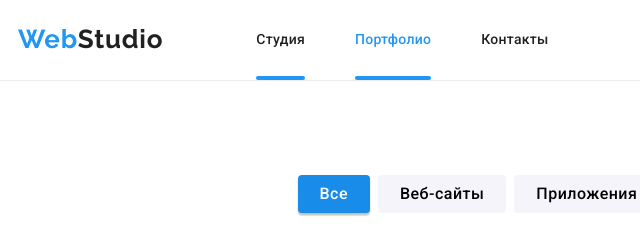
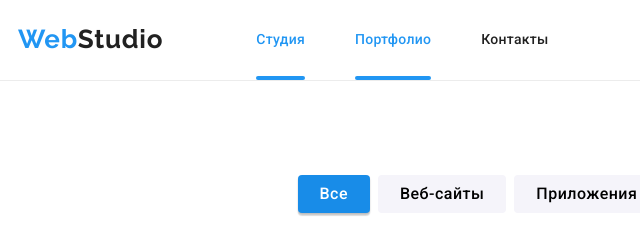
Before and after one commit to VitaliiPankin/goit-markup-hw-05, a plain HTML site: page portfolio.html in a window 1280 px wide. In both pictures the pointer is over the link "Студия". Shown: the top 240 px of the page, 37-677 px from the left. Drawn offline with nearby package versions, Linux system fonts and the light colour scheme.

Commit message:
Update styles.css

```diff
--- a/css/styles.css
+++ b/css/styles.css
@@ -153,6 +153,9 @@ p {
   align-items: center;
   padding-top: 32px;
   padding-bottom: 32px;
+}
+.header-link:hover {
+  color: var(--acsent-color);
 }
 .header-link-contacts {
   display: flex;
```
